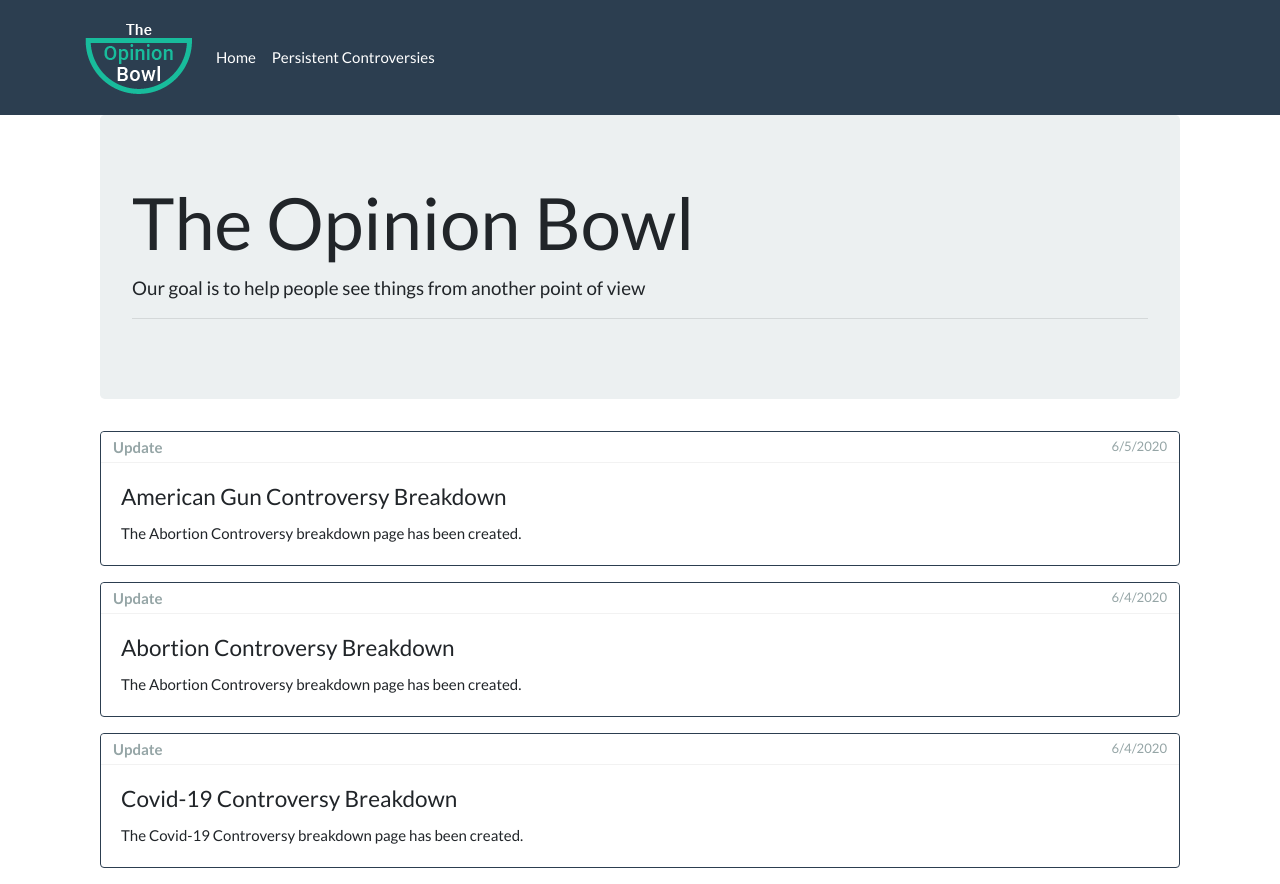
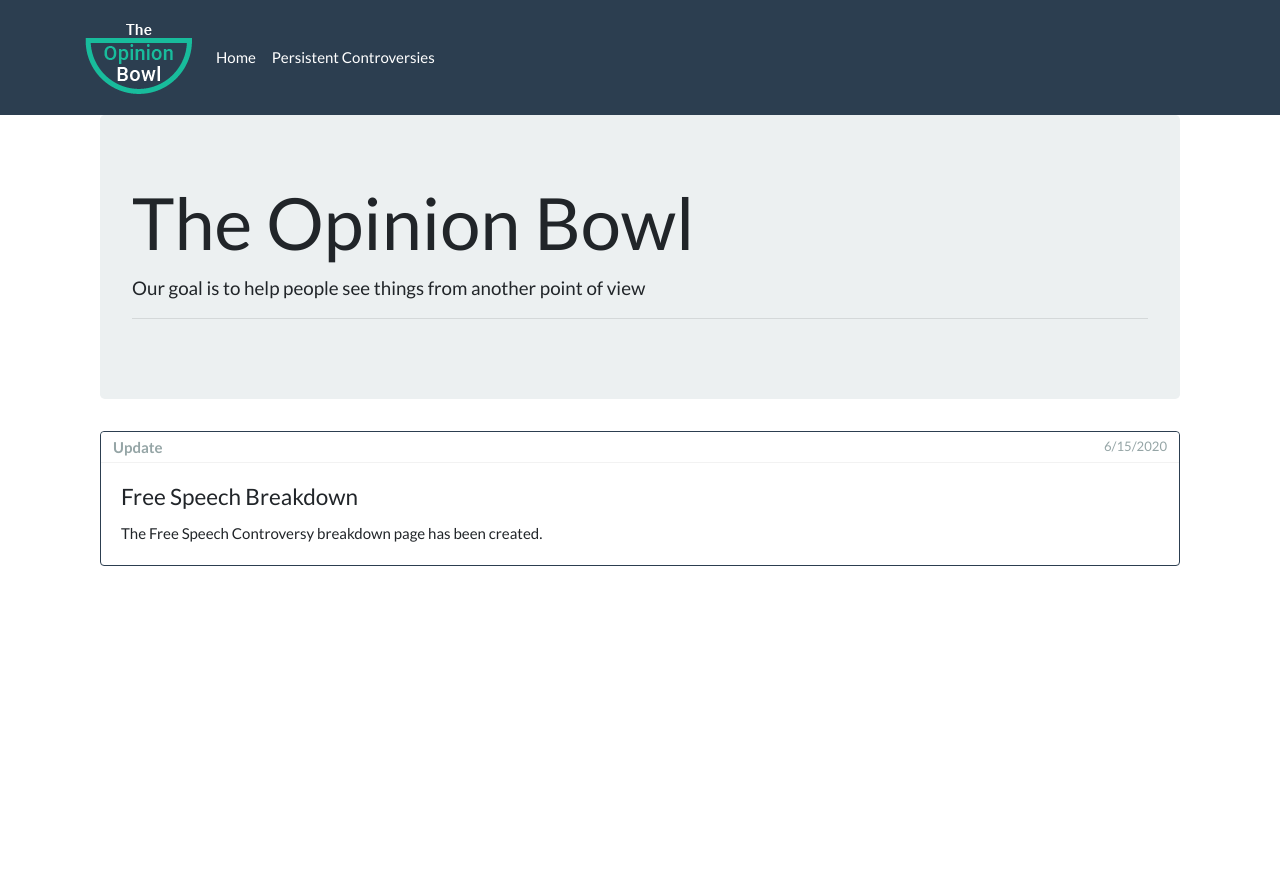
Before and after one commit to Broodercode/theopinionbowl, a Next.js app: page / in a window 1280 px wide. After the commit the page ends 800 px from the top, so only its background shows below. Built offline with nearby package versions, Linux system fonts and the light colour scheme.

Commit message:
typo fixes

```diff
--- a/pages/index.js
+++ b/pages/index.js
@@ -4,9 +4,9 @@ import CardBox from '../components/CardBox';
 class Home extends React.Component {
   state = {
     u1: {
-      title: "Covid-19 Controversy Breakdown",
-      content: "The Covid-19 Controversy breakdown page has been created.",
-      date: "6/4/2020"
+      title: "Free Speech Breakdown",
+      content: "The Free Speech Controversy breakdown page has been created.",
+      date: "6/15/2020"
   },
   u2: {
       title: "Abortion Controversy Breakdown",
@@ -14,8 +14,8 @@ class Home extends React.Component {
       date: "6/4/2020"
   },
   u3: {
-      title: "American Gun Controversy Breakdown",
-      content: "The Abortion Controversy breakdown page has been created.",
+      title: "Free Speech Breakdown",
+      content: "The Free Speech Controversy breakdown page has been created.",
       date: "6/5/2020"
   }
    }
@@ -30,8 +30,8 @@ class Home extends React.Component {
              <p className="lead">Our goal is to help people see things from another point of view</p>
              <hr />
          </div>
-         <CardBox title={this.state.u3.title} content={this.state.u3.content} date={this.state.u3.date}/>
-         <CardBox title={this.state.u2.title} content={this.state.u2.content} date={this.state.u2.date}/>
+         {/* <CardBox title={this.state.u3.title} content={this.state.u3.content} date={this.state.u3.date}/>
+         <CardBox title={this.state.u2.title} content={this.state.u2.content} date={this.state.u2.date}/> */}
          <CardBox title={this.state.u1.title} content={this.state.u1.content} date={this.state.u1.date}/>
          {/* <CardBox title={this.state.title} content={this.state.content}/>  */}
      </div>
--- a/pages/persistentcontroversies/freespeech.js
+++ b/pages/persistentcontroversies/freespeech.js
@@ -22,7 +22,7 @@ class Abortion extends React.Component {
         },
         pos03: {
             pos: "Position 3",
-            title: "Partial Censorship leads to a better society",
+            title: "Partial Censorship Leads to a Better Society",
             summary: "Summary: People who take this position believe that by censoring offensive content we can create a better society",
             p1: 'People who support the prohibition of content such as videogames, pornography, violence in music and television because they believe they result in a net negative benefit for society.  When we allow people to participate in crude, debasing, and violent forms of entertainment it reflects our society as a whole.  We see mental illness and mass violence increasing and it is a result of what we allow our kids and the less desirables in society to consume.',
             p2: 'A significant amount of the problems we have in society could be resolved if we reduced the negative influences and themes present in much of today’s media.  Sex and violence are prolific in advertising and entertainment media.  When we appeal to people’s base instincts we should not be surprised when those instincts lead them to ruin.  Mass shooters glorify violent video games and music.  Pornography destroys marriages and sex workers are often abused.  Not only do these things act negatively on the psyche, they are also very addictive.  How many fathers ignore their families to play video games?  How many mothers have to degrade themselves to feed their kids?  How much of our society is plagued by anxiety and fear simply because we are exposed to violence every day on the television?',
@@ -30,7 +30,7 @@ class Abortion extends React.Component {
         },
         pos04: {
             pos: "Position 4",
-            title: "Censorship of undesirable speech",
+            title: "Censorship of Undesirable Speech",
             summary: "Summary: People who take this position believe that people should not be burdened with politics",
             p1: 'People who support the censoring of undesirable materials do so typically for reasons of keeping unity or keeping the peace.  Their belief is that there is speech which can weaken the bonds of society and that we ought to disallow that speech to keep our communities strong and united.   Most of the speech that is perceived as harmful is speech which is damaging to groups, rather than individuals.  Criticizing individuals is not only permissible, but encouraged. If one doctor is corrupt that does not mean all the other doctors in the hospital are corrupt or that the hospital itself is corrupt. It is unfair criticize the group as a whole or the direction the group is taking is unfair because it undermines all the good people in the group. ',
             p2: 'There are other ways for information to cause disharmony, such as information which is difficult to understand, events which may be construed in negative ways, and writing or speech which is purely provocative in nature.  When information is confusing or upsetting, it makes people unhappy and encourages them to spread misinformation.  It is much more difficult to stop rumors after it has started than to prevent a rumor before it happens by being conscientious about what is published.  Those who spread misinformation should be corrected or punished if doing so knowingly.',
```
